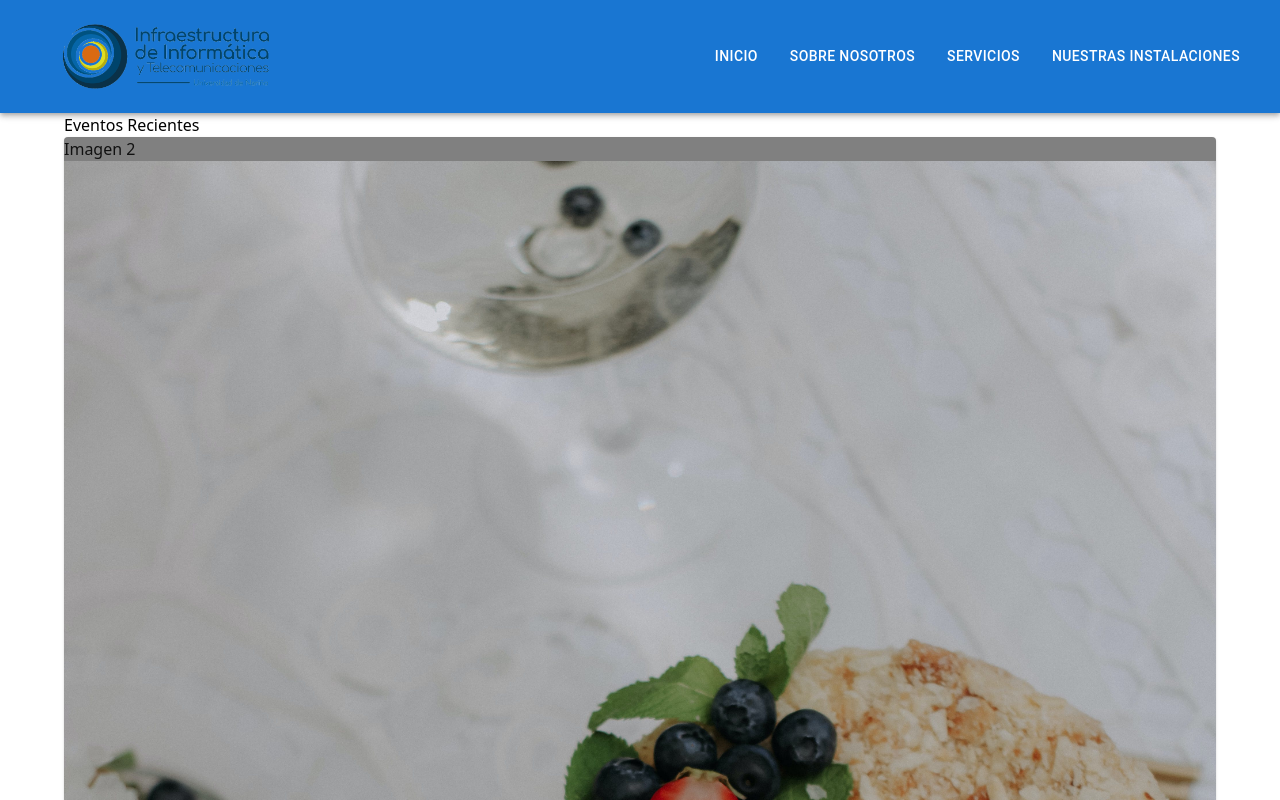
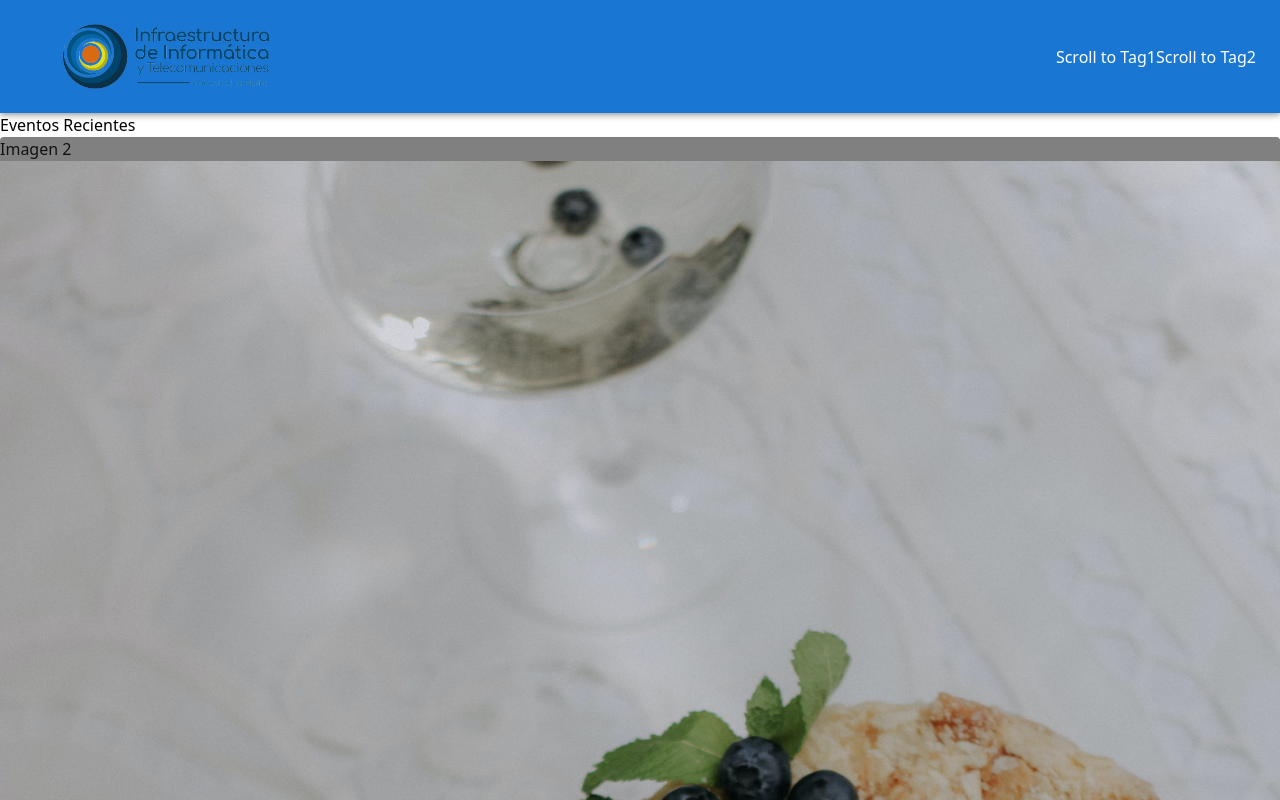
Before and after one commit to OmarTimana/soporteIIT, a React (Vite) app: page / in a window 1280 px wide. Shown: the top 800 px of the page. Built offline with nearby package versions, Linux system fonts and the light colour scheme.

Commit message:
test add navbar

```diff
--- a/src/App.jsx
+++ b/src/App.jsx
@@ -4,7 +4,6 @@ import Home from './Components/ContentPages/Home'
 import Footer from './Components/Footer/Footer'
 import ClassRoom from './Components/Spaces/ClassRoom'
 import Manuals from './Components/ServicesExt/Manuals'
-
 
 function App() {
 
--- a/src/Components/Carousel/Carousel.jsx
+++ b/src/Components/Carousel/Carousel.jsx
@@ -11,9 +11,9 @@ export default function Carousel() {
 
     return(
 
-        <Box className='bg-gray-300 w-full flex flex-row items-center pt-3 pb-8'>
+        <Box className='bg-gray-300 w-full flex flex-row items-center pt-1 pb-4'>
 
-            <Container className="p-2 w-1/2">
+            <Box className="p-2 w-full">
 
                 <h1 className="font-bold text-3xl text-center mb-2">Eventos Recientes</h1>
 
@@ -25,7 +25,7 @@ export default function Carousel() {
                     </CarouselF>
                 </Paper>
 
-            </Container>
+            </Box>
 
         </Box>
 
--- a/src/Components/ContentPages/Services.jsx
+++ b/src/Components/ContentPages/Services.jsx
@@ -1,4 +1,4 @@
-import { Container, Box, Button } from "@mui/material";
+import { Container, Box, Button, Typography } from "@mui/material";
 import Grid from '@mui/material/Unstable_Grid2'; // Grid version 2
 import { NavLink as Link } from "react-router-dom";
 
@@ -17,29 +17,45 @@ export default function Services() {
 
                 <Grid container spacing={4}>
 
-                    <Grid sm={12}>
-                        Contamos con una variedad de servicios
-                    </Grid>
-
                     <Grid sm={12} className='mx-auto'>
                         <img src={img} alt="" className='w-64 mx-auto'/>
                     </Grid>
 
-                    <Grid>
-                        <h1 className='text-xl font-bold'>Nuestra Misión</h1>
-
-                        Lorem ipsum dolor sit amet consectetur adipisicing elit. Nesciunt explicabo placeat nisi alias, maxime optio non nihil libero amet sed! Labore aperiam sapiente voluptate molestiae incidunt in reiciendis delectus obcaecati.
+                    <Grid sm={12}>
+                        <Typography variant="h6">
+                            Contamos con los siguientes servicios:
+                        </Typography>
                     </Grid>
 
+
                     <Grid>
-                        <h1 className='text-xl font-bold'>Nuestra Visión</h1>
+                        <ul className="text-lg list-disc">
+                            <li>
+                                Reservas del Auditorio o salas de conferencias
+                            </li>
+                            <li>
+                                Solicitudes de instalacion de software en aulas, conceptos tecnicos, dar de baja equipos
+                            </li>
+                        </ul>
+                        <p className="text-lg font-semibold">
+                            Para realizar estas solicitudes comuníquese por correo o teléfono con la oficina.
+                            <p>Correo: _usm@Udenar.edu.co</p>
+                            <p>Teléfono: 7244309 Ext. 1118</p>
+                        </p>
 
-                        Lorem ipsum dolor sit amet consectetur adipisicing elit. Repudiandae dicta velit mollitia cumque consequatur fuga culpa aliquid, voluptate quas! Repellat quas veniam possimus ullam fuga sed reiciendis quam cupiditate alias?
+                        <Box>
+                            <p className="text-lg">Tambien puedes acceder a los manuales de instalacion disponibles</p>
+
+                            <Button color="primary">
+                                <Link target="_blank" to="/manuals">Manuales de Instalación</Link>
+                            </Button>
+
+
+                        </Box>
+
                     </Grid>
 
-                    <Button color="primary">
-                            <Link to="/manuals">Ver mas..</Link>
-                    </Button>
+
 
                 </Grid>
 
--- a/src/Components/ContentPages/Spaces.jsx
+++ b/src/Components/ContentPages/Spaces.jsx
@@ -21,8 +21,7 @@ export default function Spaces() {
 
                     <Grid sm={12}>
 
-                        Lorem ipsum dolor sit amet, consectetur adipisicing elit. Ducimus voluptas, facilis commodi cumque dolorem recusandae consequuntur eum numquam minima exercitationem autem adipisci fugiat, laboriosam magni? Quia nam corporis possimus! Deserunt!
-
+                        Nuestra oficina se encuentra ubicada en el 3er piso del bloque tecnologico
                     </Grid>
 
                     <Grid sm={12}>
@@ -33,20 +32,11 @@ export default function Spaces() {
 
                     <Grid>
 
-                        <h1 className='text-xl font-bold'>Nuestra Misión</h1>
-
-                        Lorem ipsum dolor sit amet consectetur adipisicing elit. Nesciunt explicabo placeat nisi alias, maxime optio non nihil libero amet sed! Labore aperiam sapiente voluptate molestiae incidunt in reiciendis delectus obcaecati.
-
-                    </Grid>
-
-                    <Grid>
-
-                        <h1 className='text-xl font-bold'>Nuestra Visión</h1>
-
-                        Lorem ipsum dolor sit amet consectetur adipisicing elit. Repudiandae dicta velit mollitia cumque consequatur fuga culpa aliquid, voluptate quas! Repellat quas veniam possimus ullam fuga sed reiciendis quam cupiditate alias?
+                        Ademas de esto, brindamos soporte a todas las aulas del bloque tecnologico
+                        <br />
 
                         <Button color="primary">
-                            <Link target="_blank" to="/classrooms">Ver mas..</Link>
+                            <Link target="_blank" to="/classrooms">Conocer más sobre las aulas...</Link>
                         </Button>
 
                     </Grid>
--- a/src/Components/Navbar/Navbar.jsx
+++ b/src/Components/Navbar/Navbar.jsx
@@ -1,4 +1,4 @@
-import { AppBar, Button, Drawer, IconButton, Toolbar, Typography, Box } from "@mui/material"
+import { AppBar, Button, Drawer, IconButton, Toolbar, Typography, Box, Tabs, Tab } from "@mui/material"
 
 import { useState } from "react"
 
@@ -12,9 +12,8 @@ import ServicesIcon from '@mui/icons-material/MiscellaneousServices';
 import AboutIcon from '@mui/icons-material/Groups2';
 import SpacesIcon from '@mui/icons-material/Apartment';
 
-import { HashLink as Link } from "react-router-hash-link";
-
-
+import { NavHashLink as Link, NavHashLink } from "react-router-hash-link";
+import { useLocation } from "react-router-dom";
 
 const navLinks = [
     {title: "Inicio", path: "/", icon: <HomeIcon></HomeIcon>},
@@ -23,11 +22,11 @@ const navLinks = [
     {title: "Nuestras Instalaciones", path: "#spaces", icon: <SpacesIcon></SpacesIcon>}
 ]
 
+
 export default function Navbar() {
 
-
-
-
+    const { hash } = useLocation();
+    const isActive = (iHash) => hash === iHash;
 
     const [open, setOpen] = useState(false)
 
@@ -35,7 +34,7 @@ export default function Navbar() {
 
         <>
 
-            <AppBar position='static'>
+            <AppBar position="sticky">
 
                 <Toolbar>
 
@@ -49,13 +48,46 @@ export default function Navbar() {
 
                     <Box sx={{display:{xs:"none", lg:"flex"}}}>
 
-                        {
+                    <NavHashLink
+                        className="sticky"
+                        to="#about"
+                        style={
+                        isActive("#about")
+                            ? {
+                                color: "red"
+                            }
+                            : {}
+                        }
+                        activeStyle={{
+                        fontWeight: "bold",
+                        color: "red"
+                        }}
+                    >
+                        Scroll to Tag1
+                    </NavHashLink>
+
+                    <NavHashLink
+                        className="sticky"
+                        to="#services"
+                        style={
+                        isActive("#services")
+                            ? {
+                                color: "red"
+                            }
+                            : {}
+                        }
+                    >
+                        Scroll to Tag2
+                    </NavHashLink>
+
+
+                        {/* {
                             navLinks.map( item => (
 
                                 <Button color="inherit" variant="h5" component={Link} to={item.path} key={item.title} smooth='true'>{item.title}</Button>
 
                             ))
-                        }
+                        } */}
 
                     </Box>
 
--- a/src/Components/ServicesExt/Manuals.jsx
+++ b/src/Components/ServicesExt/Manuals.jsx
@@ -23,7 +23,7 @@ export default function Manuals() {
                         <Grid key={item.id}>
                             <Card key={item.id} sx={{ maxWidth: 300 }} className="text-center">
 
-                                <CardMedia className="-mb-4" component='img' sx={{ height: 310}} image={item.qr} alt={item.title}>
+                                <CardMedia className="-mb-4" component='img' sx={{ height: 310, objectFit: "cover"}} image={item.qr} alt={item.title}>
                                 </CardMedia>
 
                                 <CardContent className="text-center -mb-6">
--- a/src/Components/Spaces/ClassRoom.jsx
+++ b/src/Components/Spaces/ClassRoom.jsx
@@ -1,4 +1,4 @@
-import { Card, CardActionArea, CardMedia, CardContent, Typography, CardActions, Button, Container } from "@mui/material";
+import { Card, CardActionArea, CardMedia, CardContent, Typography, CardActions, Button, Container, Modal, Box } from "@mui/material";
 import Grid from "@mui/material/Unstable_Grid2/Grid2";
 import Navbar2 from "../Navbar/Navbar2";
 
@@ -42,7 +42,12 @@ export default function ClassRoom() {
 
                           <CardActions>
                               <Button size="medium" color="primary">
-                              Ver Mas ...
+                                Conocer mas
+                                <Modal>
+                                    <Box>
+                                        Texto del modal
+                                    </Box>
+                                </Modal>
                               </Button>
                           </CardActions>
 
```
Also changed, not shown: 1 other file (tests, documents, lock files or other folders).
